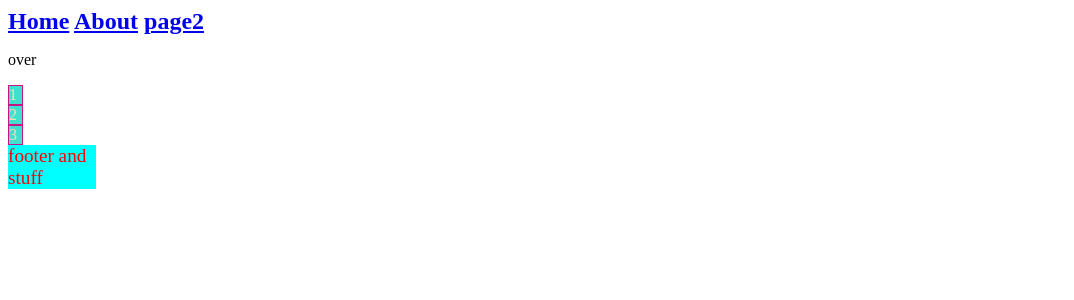
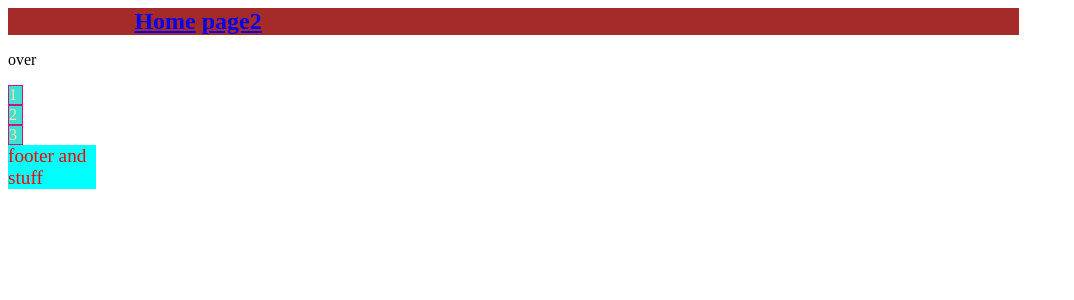
Before and after one commit to zilazach/zach-web, a SvelteKit app: page / in a window 1280 px wide. Shown: the top 300 px of the page, without its empty margins (0-1074 px from the left). Built offline with nearby package versions, Linux system fonts and the light colour scheme.

Commit message:
add color to nav and work on sizeing of nav

```diff
--- a/src/lib/Nav.svelte
+++ b/src/lib/Nav.svelte
@@ -1,5 +1,4 @@
 <nav>
     <a href="/">Home</a>
-    <a href="/about">About</a>
     <a href="/page2">page2</a>
 </nav>
--- a/static/css/main.css
+++ b/static/css/main.css
@@ -7,6 +7,10 @@ footer {
 nav {
     font-size: 150%;
     font-weight: 900;
+    background-color: brown;
+    width: 70%;
+    padding-left: 10%;
+
 }
 
 .flex_parent{
```
